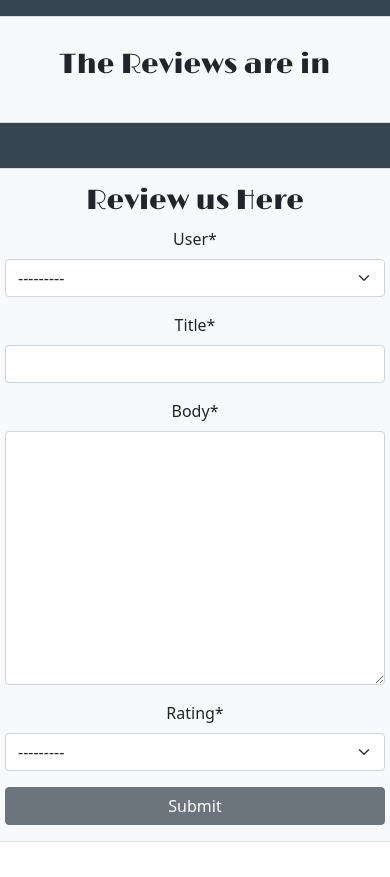
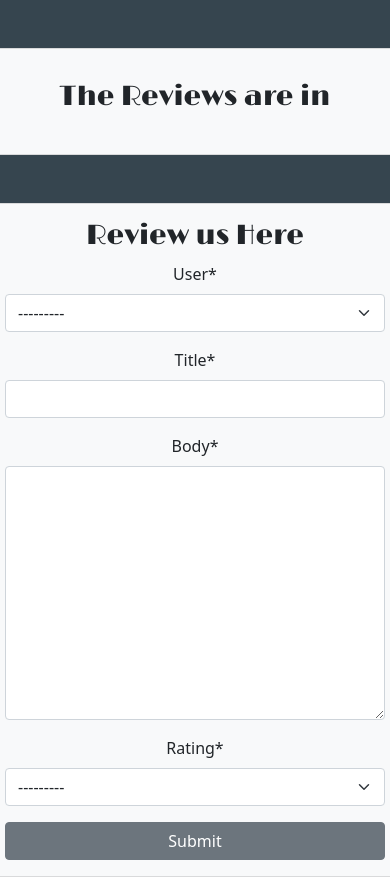
Before and after one commit to BryonyRBlack/christie_restaurant, a Django app: page /reviews/ in a window 390 px wide. Shown: the part 176-1053 px from the top of the page. Before the commit the page ends 1018 px from the top, so only its background shows below. Run offline with Django 4.2, Linux system fonts and the light colour scheme; data that the repository does not hold is empty; some libraries are stand-ins or nearby versions.

Commit message:
Fix css styling issue

```diff
--- a/booking/templates/booking/booking.html
+++ b/booking/templates/booking/booking.html
@@ -5,7 +5,7 @@
 {% block content %}
 
 <!-- index.html content starts here -->
-<div class="forms container bg-light form p-3 text-center">
+<div class="forms container bg-light form p-3 text-center mt-5">
     <h1>Book Here</h1>
     <form id="bookingForm" method="post" class="d-grid">
         {{ booking_form | crispy }}
--- a/contact/templates/contact/contact.html
+++ b/contact/templates/contact/contact.html
@@ -5,7 +5,7 @@
 {% block content %}
 
 <!-- index.html content starts here -->
-<div class="forms container bg-light form p-3 text-center">
+<div class="forms container bg-light form p-3 text-center mt-5">
     <h1>Contact Us</h1>
     <form id="contactForm" method="post" class="d-grid">
         {{ contact_form | crispy }}
--- a/reviews/templates/reviews/reviews.html
+++ b/reviews/templates/reviews/reviews.html
@@ -5,8 +5,8 @@
 {% block content %}
 
 <!-- index.html content starts here -->
-<div class="row justify-content-around">
-    <div class="bg-light p-3 col-md-8 card mb-4 mt-3" style="max-width: 70rem;">
+<div class="row justify-content-around align-items-start">
+    <div class="bg-light p-3 col-md-8 card mt-5" style="max-width: 70rem;">
         <div class="card-body">
             <h1 class="text-center">The Reviews are in</h1>
                 {% for review in reviews %}
@@ -21,7 +21,7 @@
     </div>
 
 
-    <div class="forms card bg-light form p-3 text-center col-md-4" style="max-width: 30rem;">
+    <div class="forms card bg-light form p-3 text-center col-md-4 mt-5" style="max-width: 30rem;">
         <h1>Review us Here</h1>
         <form id="reviewForm" method="post" class="d-grid">
             {{ review_form | crispy }}
```
Also changed, not shown: 1 other file.
